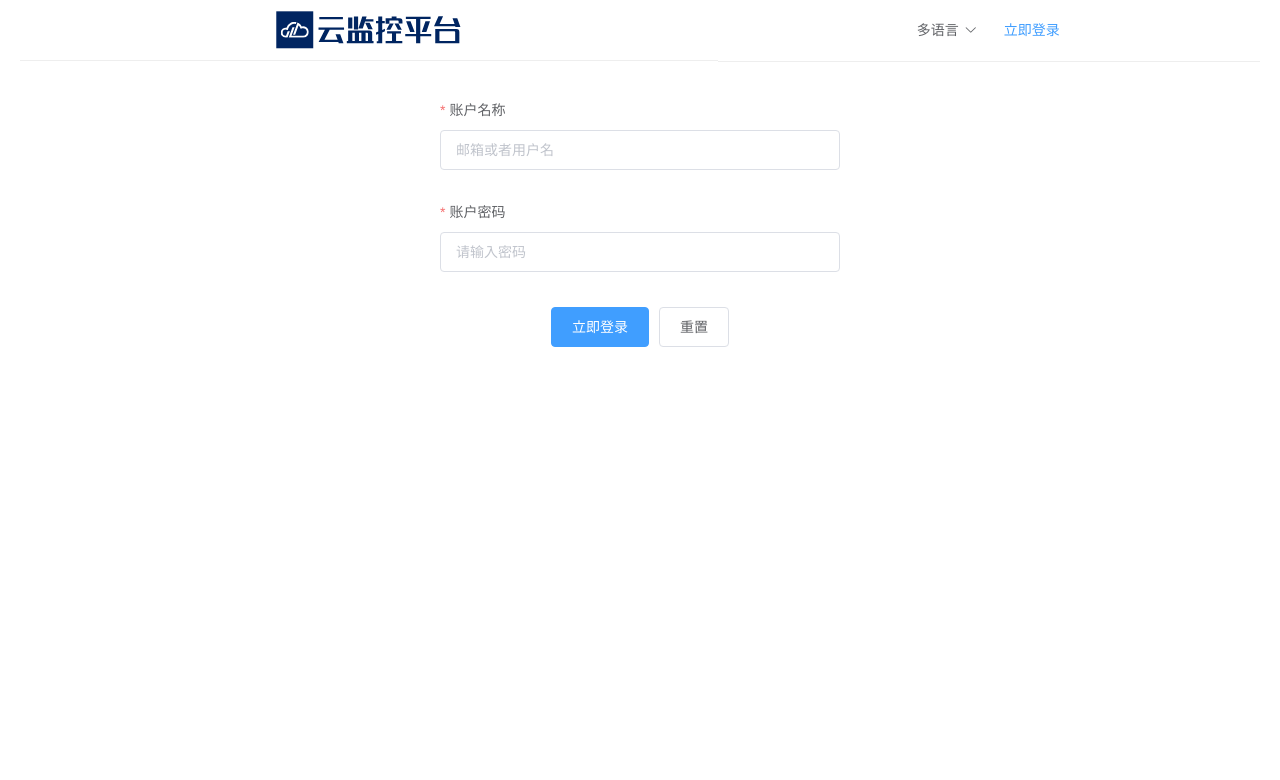
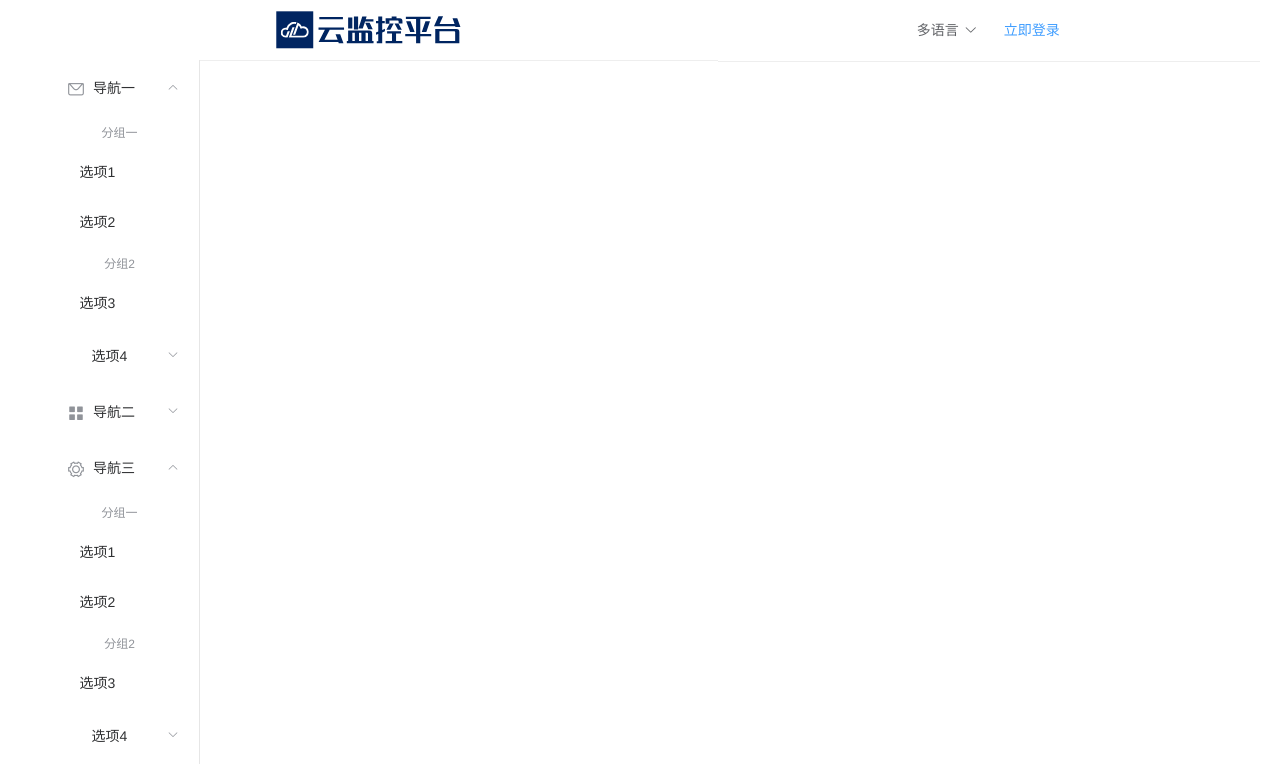
Before and after one commit to hom/manage-it, a Vue app: page / in a window 1280 px wide. Before the commit this address led to /login. Shown: the top 780 px of the page. Built offline with nearby package versions, Linux system fonts and the light colour scheme; sample sign-in values are in the browser's storage.

Commit message:
add aside

```diff
--- a/src/components/aside.vue
+++ b/src/components/aside.vue
@@ -0,0 +1,78 @@
+<template>
+  <el-aside width="200px" style="background-color: rgb(238, 241, 246)">
+    <el-menu :default-openeds="['1', '3']">
+      <el-submenu index="1">
+        <template slot="title"><i class="el-icon-message"></i>导航一</template>
+        <el-menu-item-group>
+          <template slot="title">分组一</template>
+          <el-menu-item index="1-1">选项1</el-menu-item>
+          <el-menu-item index="1-2">选项2</el-menu-item>
+        </el-menu-item-group>
+        <el-menu-item-group title="分组2">
+          <el-menu-item index="1-3">选项3</el-menu-item>
+        </el-menu-item-group>
+        <el-submenu index="1-4">
+          <template slot="title">选项4</template>
+          <el-menu-item index="1-4-1">选项4-1</el-menu-item>
+        </el-submenu>
+      </el-submenu>
+      <el-submenu index="2">
+        <template slot="title"><i class="el-icon-menu"></i>导航二</template>
+        <el-menu-item-group>
+          <template slot="title">分组一</template>
+          <el-menu-item index="2-1">选项1</el-menu-item>
+          <el-menu-item index="2-2">选项2</el-menu-item>
+        </el-menu-item-group>
+        <el-menu-item-group title="分组2">
+          <el-menu-item index="2-3">选项3</el-menu-item>
+        </el-menu-item-group>
+        <el-submenu index="2-4">
+          <template slot="title">选项4</template>
+          <el-menu-item index="2-4-1">选项4-1</el-menu-item>
+        </el-submenu>
+      </el-submenu>
+      <el-submenu index="3">
+        <template slot="title"><i class="el-icon-setting"></i>导航三</template>
+        <el-menu-item-group>
+          <template slot="title">分组一</template>
+          <el-menu-item index="3-1">选项1</el-menu-item>
+          <el-menu-item index="3-2">选项2</el-menu-item>
+        </el-menu-item-group>
+        <el-menu-item-group title="分组2">
+          <el-menu-item index="3-3">选项3</el-menu-item>
+        </el-menu-item-group>
+        <el-submenu index="3-4">
+          <template slot="title">选项4</template>
+          <el-menu-item index="3-4-1">选项4-1</el-menu-item>
+        </el-submenu>
+      </el-submenu>
+    </el-menu>
+  </el-aside>
+</template>
+
+<script>
+export default {
+  data() {
+    const item = {
+      date: '2016-05-02',
+      name: '王小虎',
+      address: '上海市普陀区金沙江路 1518 弄'
+    };
+    return {
+      tableData: Array(20).fill(item)
+    }
+  }
+};
+</script>
+
+<style lang="scss" scoped>
+.el-header {
+  background-color: #B3C0D1;
+  color: #333;
+  line-height: 60px;
+}
+
+.el-aside {
+  color: #333;
+}
+</style>
--- a/src/stores/me.js
+++ b/src/stores/me.js
@@ -11,19 +11,22 @@
     },
   },
   actions: {
-    ACTION_CHECK_LOGIN({ commit }) {
-      if (localStorage.getItem('user')) {
-        commit('SET_ME', JSON.parse(localStorage.getItem('user')));
+    ACTION_CHECK_LOGIN({ state }) {
+      if (!state.me && !localStorage.getItem('CURRENT_USER')) {
+        return router.push('/login');
       }
-      router.push('/login');
+      return state.me;
     },
     ACTION_LOGIN({ commit }, form) {
       commit('SET_ME', form);
+      localStorage.setItem('CURRENT_USER', JSON.stringify(form));
+
       setTimeout(() => {
         router.push('/');
       }, 1000)
     },
     ACTION_LOGOUT({ commit }) {
+      localStorage.removeItem('CURRENT_USER')
       commit('SET_ME', '');
       setTimeout(() => {
         router.push('/login');
```
